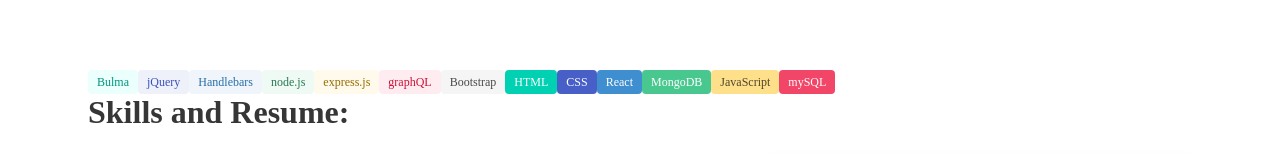
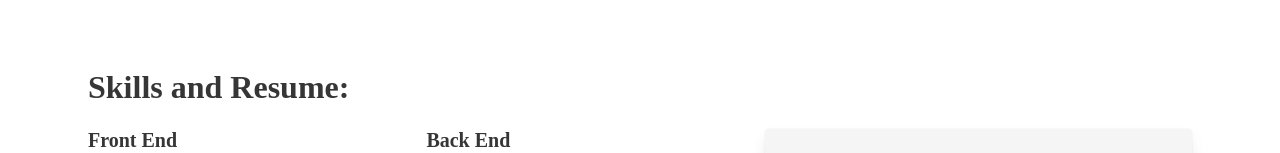
Before and after one commit to jcorozco81/react-portfolio, a React (Create React App) app in the folder client/: page /Resume in a window 1280 px wide. Shown: the part 137-290 px from the top of the page. Built offline with nearby package versions, Linux system fonts and the light colour scheme; a web font is replaced by a local one.

Commit message:
removed code from resume.js

```diff
--- a/client/src/components/content/Resume.js
+++ b/client/src/components/content/Resume.js
@@ -7,7 +7,7 @@
     <div className="container">
 
 
-<span class="tag is-primary is-light">Bulma</span>
+{/* <span class="tag is-primary is-light">Bulma</span>
 <span class="tag is-link is-light"> jQuery</span>
 <span class="tag is-info is-light">Handlebars</span>
 <span class="tag is-success is-light">node.js</span>
@@ -19,7 +19,7 @@
 <span class="tag is-info">React</span>
 <span class="tag is-success">MongoDB</span>
 <span class="tag is-warning">JavaScript</span>
-<span class="tag is-danger">mySQL</span>
+<span class="tag is-danger">mySQL</span> */}
 
 
 
```
